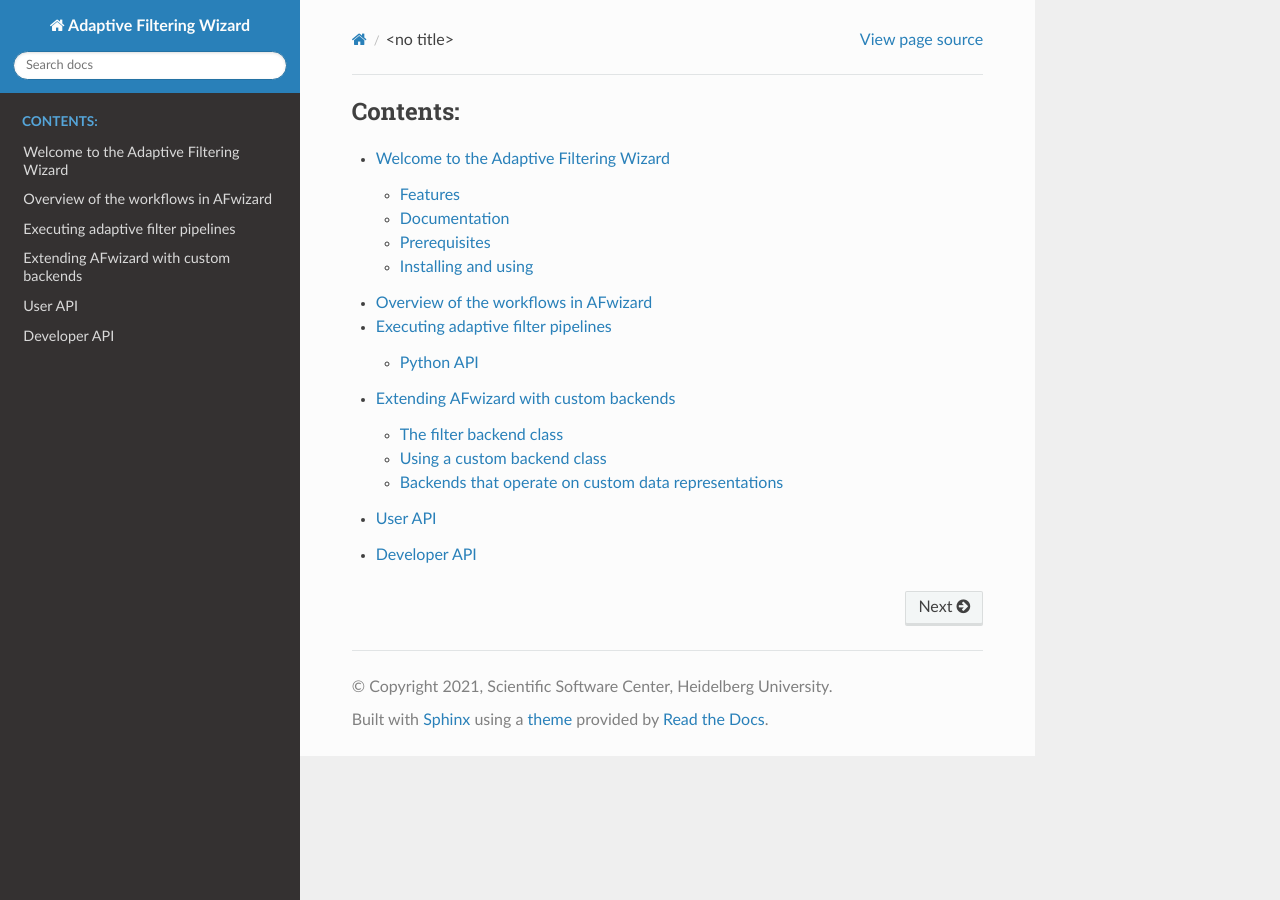
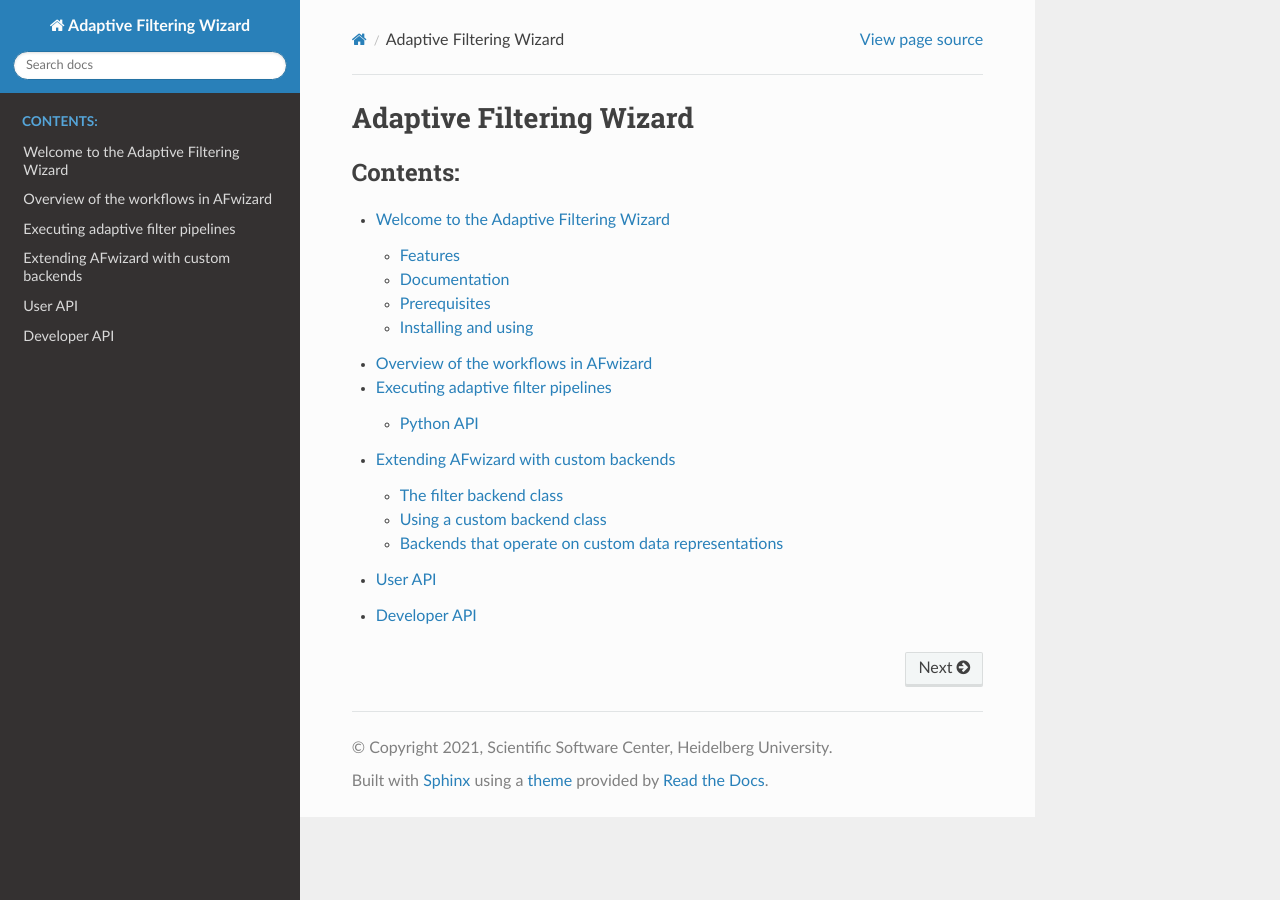
Before and after one commit to ssciwr/afwizard, a Sphinx documentation site: the page built from doc/source/index.rst, in a window 1280 px wide. Built offline with Sphinx 7.4.7 and the Read the Docs theme 2.0.0, drawn with Linux system fonts in a browser that asks for light colours; pages that are not in the unit, such as notebooks, are missing from menus.

Commit message:
Add a title for Sphinx index to avoid <no title>

```diff
--- a/doc/source/index.rst
+++ b/doc/source/index.rst
@@ -1,3 +1,6 @@
+Adaptive Filtering Wizard
+=========================
+
 .. toctree::
    :maxdepth: 2
    :caption: Contents:
```
